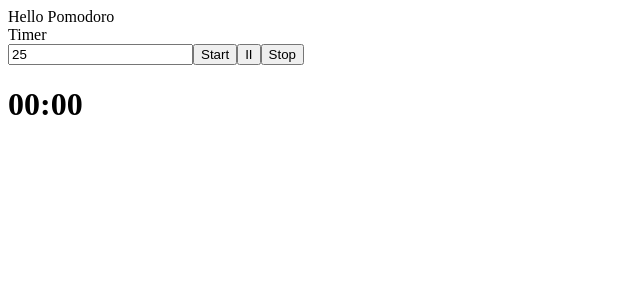
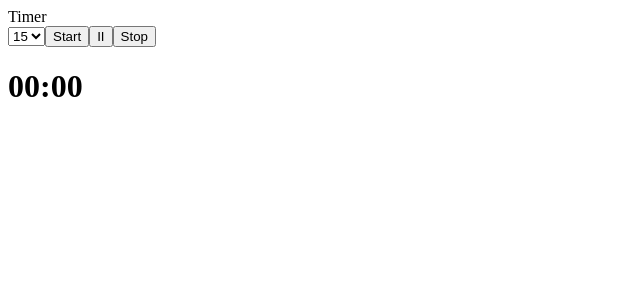
Before and after one commit to josiahjswab/pomodor, a React (Vite) app: page / in a window 1280 px wide. Shown: the top 300 px of the page, without its empty margins (0-640 px from the left). Built offline with nearby package versions, Linux system fonts and the light colour scheme.

Commit message:
updates timer input into synamic selector

```diff
--- a/src/App.jsx
+++ b/src/App.jsx
@@ -4,7 +4,7 @@ import WinAudio from './audio/win.mp3';
 
 export default function App() {
 
-  const [time, setTime] = useState(25);
+  const [time, setTime] = useState(15);
   const [timeRemaining, setTimeRemaining] = useState(0);
   const [isPaused, setIsPaused] = useState(false);
 
@@ -62,15 +62,25 @@ export default function App() {
     }
   }, [timeRemaining]);
 
+  let timeOptions = [];
+  for(let i = 0; i < 26; i++) {
+    timeOptions.push(<option value={i} key={i}>{i}</option>)
+  }
+
   return(
     <div>
-      Hello Pomodoro
       <Timer/>
-      <input
+      {/* <input
         type={'number'}
         value={time}
         onChange={(e) => setTime(e.target.value)}
-      />
+      /> */}
+      <select
+        value={time}
+        onChange={(e) => setTime(e.target.value)}
+      >
+        {timeOptions}
+      </select>
       <button onClick={countDown}>Start</button>
       <button onClick={pauseCount}>II</button>
       <button onClick={stopCount}>Stop</button>
```
